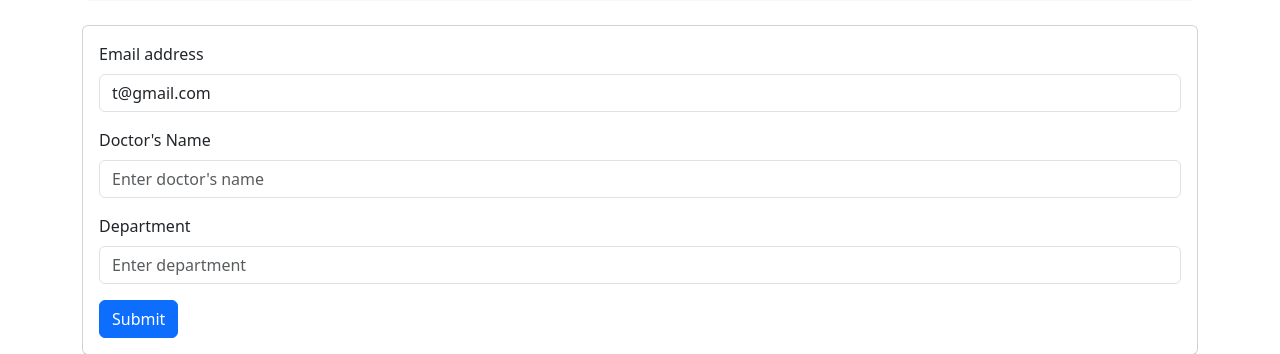
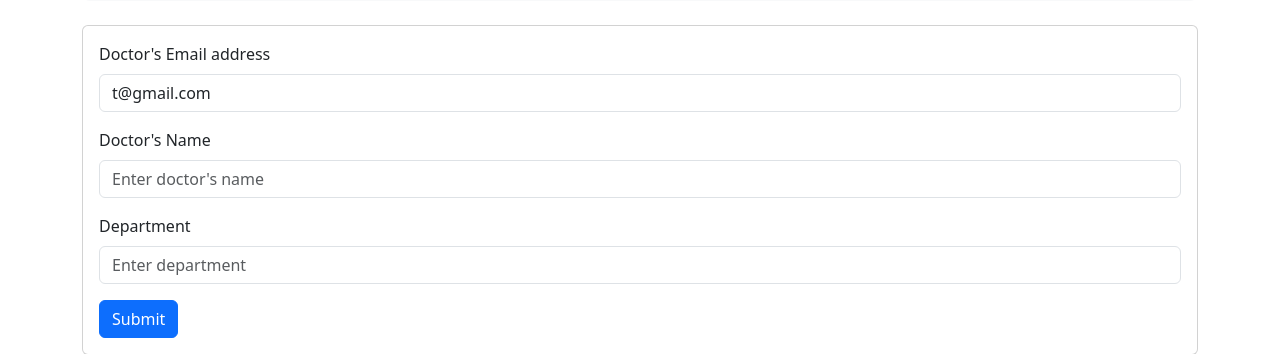
Before and after one commit to princy-singh-rajpoot/Hospital-Management-System, a Flask app: page /doctors in a window 1280 px wide. Shown: the part 409-763 px from the top of the page. Run offline with Flask 3, Linux system fonts and the light colour scheme; a user stored in the database is signed in; data comes from the database, SQL or seed files in the repository; parts of the project's set-up code (start-up, migrations or seed data) failed here and were passed over.

Commit message:
committing updates in readme file

```diff
--- a/Project/templates/doctors.html
+++ b/Project/templates/doctors.html
@@ -30,7 +30,7 @@ Doctors Page
         <div class="card-body">
             <form action="/doctors" method="POST" class="jumbotron">
                 <div class="mb-3">
-                    <label for="email" class="form-label">Email address</label>
+                    <label for="email" class="form-label">Doctor's Email address</label>
                     <input type="email" class="form-control" id="email" name="email" value={{current_user.email}} placeholder="Enter doctor's email" required>
                 </div>
                 <div class="mb-3">
```
Also changed, not shown: README.md (renamed from Project/README.md).
